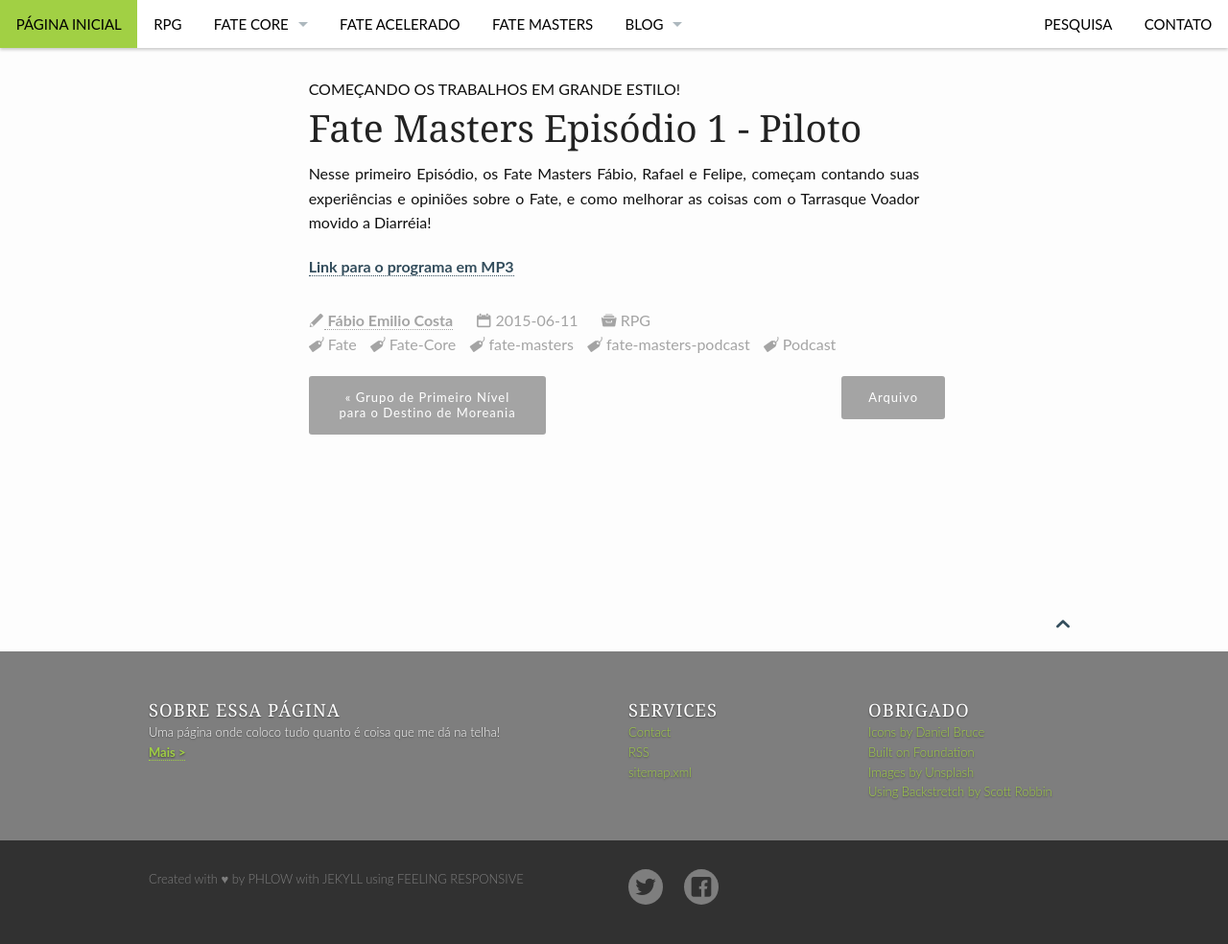
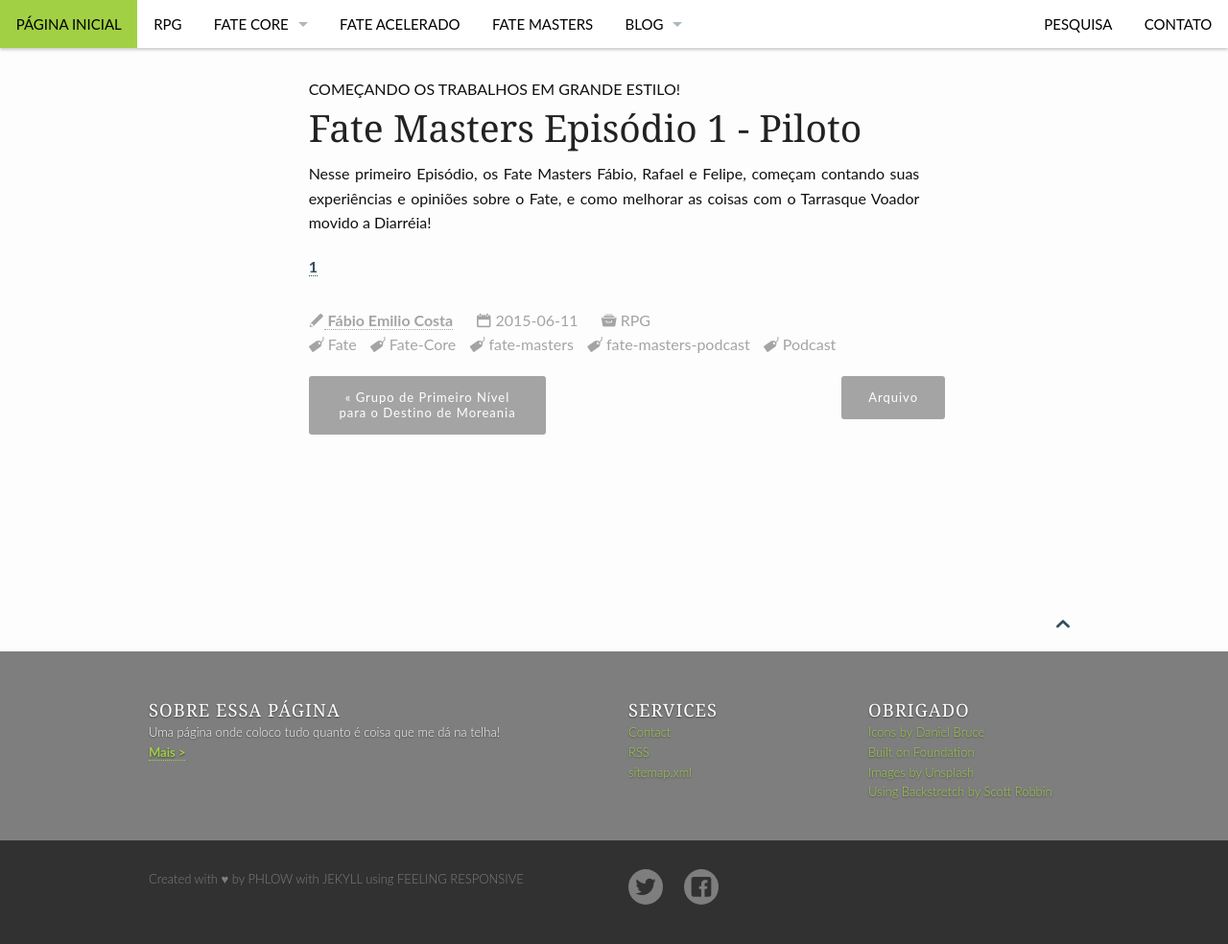
Before and after one commit to fabiocosta0305/fabiocosta0305.github.io-old, a Jekyll site: the page built from _posts/Fate-Masters/2015-06-11-FateMasters#1.md, in a window 1280 px wide. Shown: the whole page at 96% size. Built offline with Jekyll 4.4.1, drawn with Linux system fonts in a browser that asks for light colours.

Commit message:
Teste de feed para podcast do Fate Masters

```diff
--- a/_posts/Fate-Masters/2015-06-11-FateMasters#1.md
+++ b/_posts/Fate-Masters/2015-06-11-FateMasters#1.md
@@ -15,6 +15,6 @@ header: no
 
 Nesse primeiro Episódio, os Fate Masters Fábio, Rafael e Felipe, começam contando suas experiências e opiniões sobre o Fate, e como melhorar as coisas com o Tarrasque Voador movido a Diarréia!
 
-[Link para o programa em MP3][1]
+[1]
 
 [1]: https://archive.org/download/fate_masters_1_201506/fate_masters_1.mp3
```
